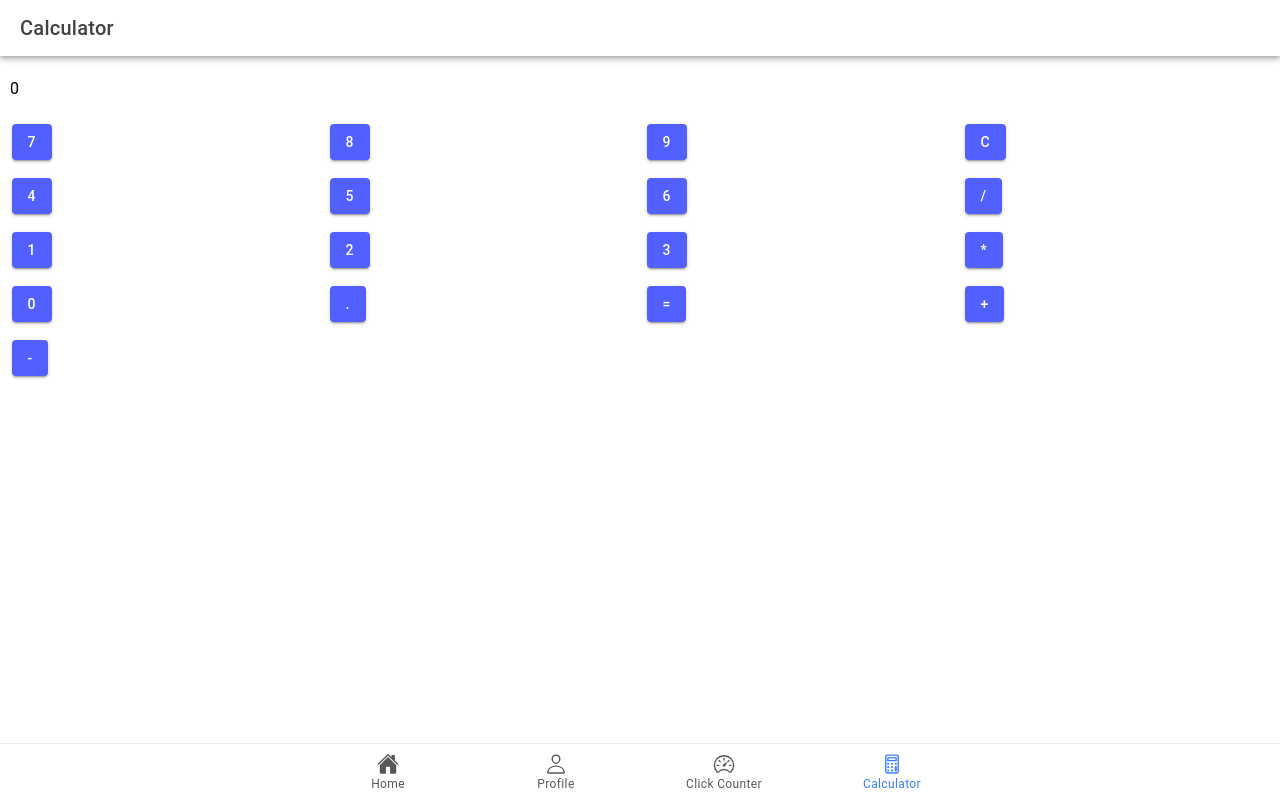
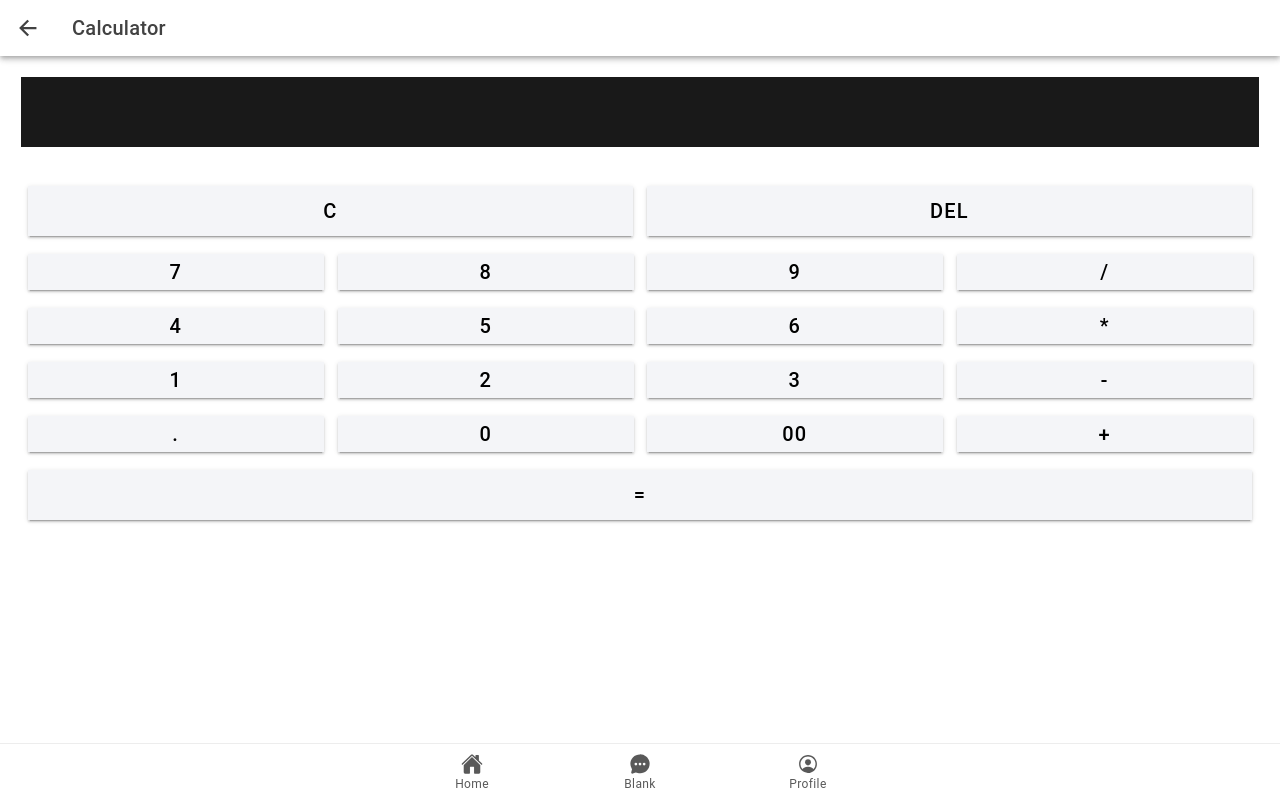
Before and after one commit to jayson14ify/ion-t-balsa, a React (Vite) app: page /calculator in a window 1280 px wide. Built offline with nearby package versions, Linux system fonts and the light colour scheme.

Commit message:
revised home page

```diff
--- a/src/App.tsx
+++ b/src/App.tsx
@@ -10,7 +10,7 @@ import {
   setupIonicReact
 } from '@ionic/react';
 import { IonReactRouter } from '@ionic/react-router';
-import { calculatorOutline, ellipse, home, personOutline, speedometerOutline, square, triangle } from 'ionicons/icons';
+import { cafeOutline, calculatorOutline, chatbubbleEllipses, ellipse, home, informationCircle, personCircleOutline, personOutline, speedometerOutline, square, triangle } from 'ionicons/icons';
 
 // Home resources
 import Home from './pages/home';
@@ -18,6 +18,9 @@ import Home from './pages/home';
 import Profile from './pages/profile';
 import ClickCounter from './pages/click-counter';
 import Calculator from './pages/calculator';
+import TodoList from './pages/TodoList';
+
+
 
 /* Core CSS required for Ionic components to work properly */
 import '@ionic/react/css/core.css';
@@ -65,6 +68,9 @@ const App: React.FC = () => (
           <Route path="/calculator">
             <Calculator />
           </Route>
+          <Route exact path="/todolist">
+            <TodoList />
+          </Route>
 
         </IonRouterOutlet>
 
@@ -75,19 +81,23 @@ const App: React.FC = () => (
             <IonLabel>Home</IonLabel>
           </IonTabButton>
 
-          <IonTabButton tab="profile" href="/profile">
-            <IonIcon aria-hidden="true" icon={personOutline} />
+          <IonTabButton tab="profile" href="#">
+            <IonIcon aria-hidden="true" icon={chatbubbleEllipses} />
+            <IonLabel>Blank</IonLabel>
+          </IonTabButton>
+          <IonTabButton tab="Click-Counter" href="/profile">
+            <IonIcon aria-hidden="true" icon={personCircleOutline} />
             <IonLabel>Profile</IonLabel>
           </IonTabButton>
-          <IonTabButton tab="Click-Counter" href="/click-counter">
-            <IonIcon aria-hidden="true" icon={speedometerOutline} />
-            <IonLabel>Click Counter</IonLabel>
-          </IonTabButton>
-          <IonTabButton tab="calculator" href="/calculator">
+          {/* <IonTabButton tab="calculator" href="/calculator">
             <IonIcon aria-hidden="true" icon={calculatorOutline} />
             <IonLabel>Calculator</IonLabel>
-          </IonTabButton>
+          </IonTabButton> */}
         </IonTabBar>
+        <IonTabButton tab="todo-list" href="/TodoList">
+          <IonIcon aria-hidden="true" icon={ellipse} />
+         <IonLabel>To-Do List</IonLabel>
+       </IonTabButton>
 
       </IonTabs>
     </IonReactRouter>
--- /dev/null
+++ b/src/pages/TodoList.tsx
@@ -0,0 +1,66 @@
+import React, { useState } from 'react';
+import './TodoList.css';
+
+interface Todo {
+  id: number;
+  text: string;
+  completed: boolean;
+}
+
+const TodoList: React.FC = () => {
+  const [todos, setTodos] = useState<Todo[]>([]);
+  const [inputText, setInputText] = useState<string>('');
+
+  const addTodo = () => {
+    if (inputText.trim() !== '') {
+      const newTodo: Todo = {
+        id: todos.length + 1,
+        text: inputText,
+        completed: false,
+      };
+      setTodos([...todos, newTodo]);
+      setInputText('');
+    }
+  };
+
+  const toggleTodo = (id: number) => {
+    const updatedTodos = todos.map(todo =>
+      todo.id === id ? { ...todo, completed: !todo.completed } : todo
+    );
+    setTodos(updatedTodos);
+  };
+
+  const removeTodo = (id: number) => {
+    const updatedTodos = todos.filter(todo => todo.id !== id);
+    setTodos(updatedTodos);
+  };
+
+  return (
+    <div>
+      <h1>Todo List</h1>
+      <input
+        type="text"
+        value={inputText}
+        onChange={(e) => setInputText(e.target.value)}
+      />
+      <button onClick={addTodo}>Add Todo</button>
+      <ul>
+        {todos.map(todo => (
+          <li key={todo.id}>
+            <input
+              type="checkbox"
+              checked={todo.completed}
+              onChange={() => toggleTodo(todo.id)}
+            />
+            <span style={{ textDecoration: todo.completed ? 'line-through' : 'none' }}>
+              {todo.text}
+            </span>
+            <button onClick={() => removeTodo(todo.id)}>Delete</button>
+          </li>
+        ))}
+      </ul>
+    </div>
+  );
+};
+
+export default TodoList;
--- a/src/pages/calculator.tsx
+++ b/src/pages/calculator.tsx
@@ -1,77 +1,117 @@
 import React, { useState } from 'react';
-import { IonContent, IonHeader, IonPage, IonTitle, IonToolbar, IonButton, IonGrid, IonRow, IonCol, IonInput } from '@ionic/react';
+import { IonContent, IonHeader, IonPage, IonTitle, IonToolbar, IonButton, IonGrid, IonRow, IonCol, IonBackButton, IonButtons, IonInput } from '@ionic/react';
+
 import './calculator.css';
 
 const Calculator: React.FC = () => {
-  const [displayValue, setDisplayValue] = useState('0');
+  const [input, setInput] = useState<string>('');
 
-  const handleButtonClick = (value: string) => {
-    if (displayValue === '0' && value !== '.') {
-      setDisplayValue(value);
-    } else {
-      setDisplayValue(displayValue + value);
-    }
+  const handleInput = (value: string) => {
+    setInput(input + value);
   };
 
-  const handleClearClick = () => {
-    setDisplayValue('0');
+  const handleClear = () => {
+    setInput('');
+  };
+
+  const handleDelete = () => {
+    setInput(input.slice(0, -1));
   };
 
   const handleCalculate = () => {
     try {
-      // Evaluate the expression using JavaScript's eval function (not recommended for production)
-      const result = eval(displayValue);
-      setDisplayValue(result.toString());
+      setInput(eval(input).toString());
     } catch (error) {
-      setDisplayValue('Error');
+      setInput('Error');
     }
   };
 
   return (
-    <IonPage>
-      <IonHeader>
-        <IonToolbar>
-          <IonTitle>Calculator</IonTitle>
-        </IonToolbar>
-      </IonHeader>
-      <IonContent fullscreen>
-        <IonHeader collapse="condense">
+      <IonPage>
+        <IonHeader>
           <IonToolbar>
-            <IonTitle size="large">Calculator</IonTitle>
+            <IonTitle>Calculator</IonTitle>
+            <IonButtons slot="start">
+          <IonBackButton defaultHref="/" />
+        </IonButtons>
           </IonToolbar>
         </IonHeader>
-        <IonGrid className="calculator">
+        <IonContent fullscreen className="ion-padding" style={{ backgroundColor: 'dark' }}>
+          <IonGrid>
           <IonRow>
-            <IonCol size="12">
-              <IonInput className="display" value={displayValue} readonly={true}></IonInput>
+            <IonCol size="12" style={{ height: '70px', fontSize: '60px', marginBottom: '30px', backgroundColor: 'rgb(25, 25, 25)' }}>
+              <IonInput style={{ fontSize: '40px', color: 'white', marginTop: '7px' }} value={input} readonly={true} className="ion-text-right" />
+            </IonCol>
+          </IonRow>
+
+          <IonRow>
+            <IonCol size="6">
+              <IonButton id="btns" expand="full" color="light" onClick={handleClear} style={{ fontSize: '20px', height: '50px'}}>C</IonButton>
+            </IonCol>
+            <IonCol size="6">
+              <IonButton id="btns" expand="full" color="light" onClick={handleDelete} style={{ fontSize: '20px', height: '50px'}}>DEL</IonButton>
             </IonCol>
           </IonRow>
           <IonRow>
-            <IonCol><IonButton color="tertiary" onClick={() => handleButtonClick('7')}>7</IonButton></IonCol>
-            <IonCol><IonButton color="tertiary" onClick={() => handleButtonClick('8')}>8</IonButton></IonCol>
-            <IonCol><IonButton color="tertiary" onClick={() => handleButtonClick('9')}>9</IonButton></IonCol>
-            <IonCol><IonButton color="tertiary" onClick={handleClearClick}>C</IonButton></IonCol>
+            <IonCol size="3">
+              <IonButton id="btns" expand="full" color="light" onClick={() => handleInput('7')} style={{ fontSize: '20px'}}>7</IonButton>
+            </IonCol>
+            <IonCol size="3">
+              <IonButton id="btns" expand="full" color="light" onClick={() => handleInput('8')} style={{ fontSize: '20px'}}>8</IonButton>
+            </IonCol>
+            <IonCol size="3">
+              <IonButton id="btns" expand="full" color="light" onClick={() => handleInput('9')} style={{ fontSize: '20px'}}>9</IonButton>
+            </IonCol>
+            <IonCol size="3">
+              <IonButton id="btns" expand="full" color="light" onClick={() => handleInput('/')} style={{ fontSize: '20px'}}>/</IonButton>
+            </IonCol>
           </IonRow>
           <IonRow>
-            <IonCol><IonButton color="tertiary" onClick={() => handleButtonClick('4')}>4</IonButton></IonCol>
-            <IonCol><IonButton color="tertiary" onClick={() => handleButtonClick('5')}>5</IonButton></IonCol>
-            <IonCol><IonButton color="tertiary" onClick={() => handleButtonClick('6')}>6</IonButton></IonCol>
-            <IonCol><IonButton color="tertiary" onClick={() => handleButtonClick('/')}>/</IonButton></IonCol>
+            <IonCol size="3">
+              <IonButton id="btns" expand="full" color="light" onClick={() => handleInput('4')} style={{ fontSize: '20px'}}>4</IonButton>
+            </IonCol>
+            <IonCol size="3">
+              <IonButton id="btns" expand="full" color="light" onClick={() => handleInput('5')} style={{ fontSize: '20px'}}>5</IonButton>
+            </IonCol>
+            <IonCol size="3">
+              <IonButton id="btns" expand="full" color="light" onClick={() => handleInput('6')} style={{ fontSize: '20px'}}>6</IonButton>
+            </IonCol>
+            <IonCol size="3">
+              <IonButton id="btns" expand="full" color="light" onClick={() => handleInput('*')} style={{ fontSize: '20px'}}>*</IonButton>
+            </IonCol>
           </IonRow>
           <IonRow>
-            <IonCol><IonButton color="tertiary" onClick={() => handleButtonClick('1')}>1</IonButton></IonCol>
-            <IonCol><IonButton color="tertiary" onClick={() => handleButtonClick('2')}>2</IonButton></IonCol>
-            <IonCol><IonButton color="tertiary" onClick={() => handleButtonClick('3')}>3</IonButton></IonCol>
-            <IonCol><IonButton color="tertiary" onClick={() => handleButtonClick('*')}>*</IonButton></IonCol>
+            <IonCol size="3">
+              <IonButton id="btns" expand="full" color="light" onClick={() => handleInput('1')} style={{ fontSize: '20px'}}>1</IonButton>
+            </IonCol>
+            <IonCol size="3">
+              <IonButton id="btns" expand="full" color="light" onClick={() => handleInput('2')} style={{ fontSize: '20px'}}>2</IonButton>
+            </IonCol>
+            <IonCol size="3">
+              <IonButton id="btns" expand="full" color="light" onClick={() => handleInput('3')} style={{ fontSize: '20px'}}>3</IonButton>
+            </IonCol>
+            <IonCol size="3">
+              <IonButton id="btns" expand="full" color="light" onClick={() => handleInput('-')} style={{ fontSize: '20px'}}>-</IonButton>
+            </IonCol>
           </IonRow>
           <IonRow>
-            <IonCol><IonButton color="tertiary" onClick={() => handleButtonClick('0')}>0</IonButton></IonCol>
-            <IonCol><IonButton color="tertiary" onClick={() => handleButtonClick('.')}>.</IonButton></IonCol>
-            <IonCol><IonButton color="tertiary" onClick={handleCalculate}>=</IonButton></IonCol>
-            <IonCol><IonButton color="tertiary" onClick={() => handleButtonClick('+')}>+</IonButton></IonCol>
+            <IonCol size="3">
+              <IonButton id="btns" expand="full" color="light" onClick={() => handleInput('.')} style={{ fontSize: '20px'}}>.</IonButton>
+            </IonCol>
+            <IonCol size="3">
+              <IonButton id="btns" expand="full" color="light" onClick={() => handleInput('0')} style={{ fontSize: '20px'}}>0</IonButton>
+            </IonCol>
+            <IonCol size="3">
+              <IonButton id="btns" expand="full" color="light" onClick={() => handleInput('00')} style={{ fontSize: '20px'}}>00</IonButton>
+            </IonCol>
+            <IonCol size="3">
+              <IonButton id="btns" expand="full" color="light" onClick={() => handleInput('+')} style={{ fontSize: '20px'}}>+</IonButton>
+            </IonCol>
           </IonRow>
           <IonRow>
-            <IonCol size="12"><IonButton color="tertiary" onClick={() => handleButtonClick('-')}>-</IonButton></IonCol>
+            <IonCol size="12">
+              <IonButton id="btns" expand="full" color="light" onClick={handleCalculate} style={{ fontSize: '20px', height: '50px'}}>=</IonButton>
+            </IonCol>
           </IonRow>
         </IonGrid>
       </IonContent>
--- a/src/pages/click-counter.tsx
+++ b/src/pages/click-counter.tsx
@@ -1,5 +1,5 @@
 import React, { useState } from 'react';
-import { IonContent, IonHeader, IonPage, IonTitle, IonToolbar, IonButton, IonCard } from '@ionic/react';
+import { IonContent, IonHeader, IonPage, IonTitle, IonToolbar, IonButton, IonBackButton, IonButtons } from '@ionic/react';
 import './click-counter.css';
 
 const clickcounter: React.FC = () => {
@@ -18,6 +18,9 @@ const clickcounter: React.FC = () => {
       <IonHeader>
         <IonToolbar>
           <IonTitle>Click Counter</IonTitle>
+          <IonButtons slot="start">
+          <IonBackButton defaultHref="/" />
+        </IonButtons>
         </IonToolbar>
       </IonHeader>
       <IonContent fullscreen>
--- a/src/pages/home.tsx
+++ b/src/pages/home.tsx
@@ -1,8 +1,18 @@
-import {  IonContent, IonHeader, IonPage, IonTitle, IonToolbar,
-    IonButton, IonCard, IonCardHeader, IonCardSubtitle, IonCardTitle, IonCardContent, IonImg
-  } from '@ionic/react';
+import React from 'react';
+import { IonContent, IonHeader, IonPage, IonTitle, IonToolbar, IonButton, IonCard, IonCardHeader,
+         IonCardSubtitle, IonCardTitle, IonCardContent, IonBackButton, IonButtons, IonNav,  IonImg,
+         IonIcon} from '@ionic/react';
+import { useHistory } from 'react-router-dom';
+import { addOutline, calculatorOutline, chatbubbleOutline, listOutline } from 'ionicons/icons';
 
 const Home: React.FC = () => {
+  const history = useHistory();
+
+  const handleCardClick = (route: string) => {
+    // Navigate to the desired route when the card is clicked
+    history.push(route);
+  };
+
   return (
     <IonPage>
       <IonHeader>
@@ -17,21 +27,31 @@ import {  IonContent, IonHeader, IonPage, IonTitle, IonToolbar,
           </IonToolbar>
         </IonHeader>
 
-                {/* Home Content */}
-                <IonCard>
-                    <IonCardHeader>
-                        <IonCardSubtitle className="bold-text" color="medium">WELCOME TO MY FIRST APP!</IonCardSubtitle>
-                        <br/>
-                        <IonImg src="https://gifdb.com/images/high/waving-bear-welcome-ut80igngdxwd6ijr.gif" alt="Image" />
-                        <br/>
-                        <IonCardTitle>My Home Page</IonCardTitle>
-                    </IonCardHeader>
+        {/* First Card */}
 
-                    <IonCardContent>
-                        <p>This is where you can display your home page content.</p>
-                        <IonButton shape="round" expand="block" color="tertiary" routerLink="/profile">Go to Profile</IonButton>
-                    </IonCardContent>
-                </IonCard>
+        <IonButton onClick={() => handleCardClick('/calculator')} size= "large" fill="clear" color="dark">
+            Calculator
+         <IonIcon size="large" slot="start" icon={calculatorOutline} ></IonIcon>
+        </IonButton>
+
+        {/* Second Card */}
+        <IonButton onClick={() => handleCardClick('/click-counter')} size= "large" fill="clear" color="dark">
+            Click Counter
+            <IonIcon size="large" slot="start" icon={addOutline} ></IonIcon>
+        </IonButton>
+
+        {/* Third Card */}
+        <IonButton onClick={() => handleCardClick('/TodoList')} size= "large" fill="clear" color="dark">
+            To do List
+            <IonIcon size="large" slot="start" icon={listOutline} ></IonIcon>
+        </IonButton>
+
+        {/* Fourth Card */}
+        <IonButton onClick={() => handleCardClick('#')} size= "large" fill="clear" color="dark">
+            Blank
+            <IonIcon size="large" slot="start" icon={chatbubbleOutline} ></IonIcon>
+        </IonButton>
+
 
       </IonContent>
     </IonPage>
```
Also changed, not shown: src/pages/TodoList.css (added). Lines whose indentation alone changed are shown as unchanged.
